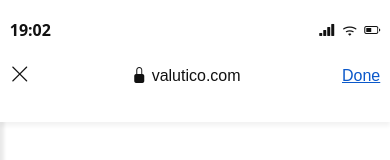
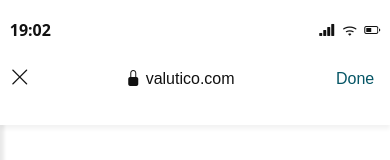
Before and after one commit to meancodes/Valutico, a plain HTML site: page index.html in a window 390 px wide. In both pictures the pointer is over the link "Done". Shown: the top 160 px of the page. Drawn offline with nearby package versions, Linux system fonts and the light colour scheme; a web font is replaced by a local one.

Commit message:
Update style.css
Added styling to the <a> I gave to "Done" in the status bar for mobile view.

```diff
--- a/assets/styles/style.css
+++ b/assets/styles/style.css
@@ -724,8 +724,15 @@ article .demo{
         font-weight: 700;
     }
 
-    .mobile-title span{
+    .mobile-title a{
+        text-decoration: none;
         color: var(--clr-blue);
+    }
+
+    .mobile-title a:hover{
+        background-color: var(--clr-light);
+        color: var(--clr-darkblue);
+        padding: 4px 6px;
     }
 
     nav img{
```
